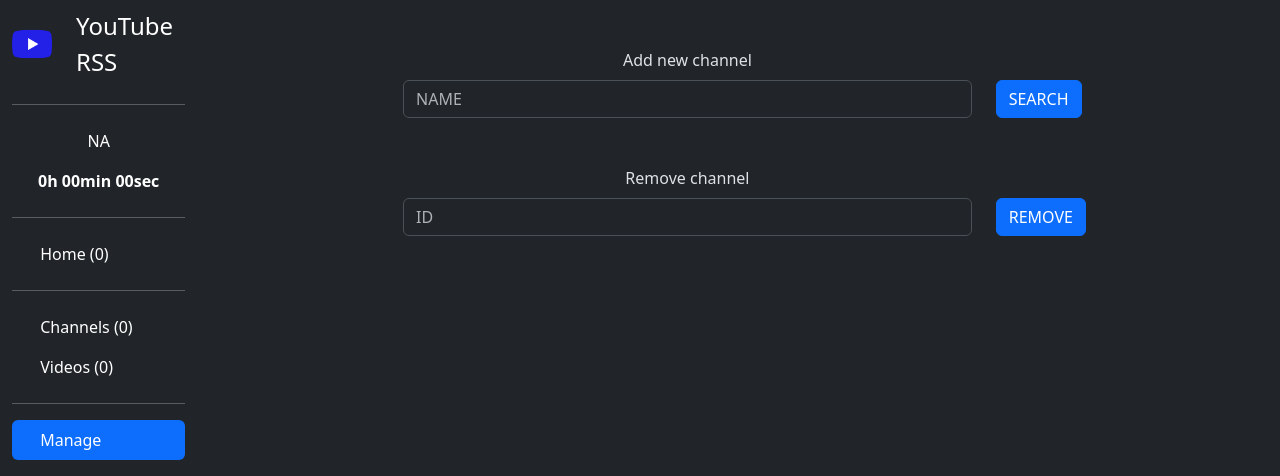
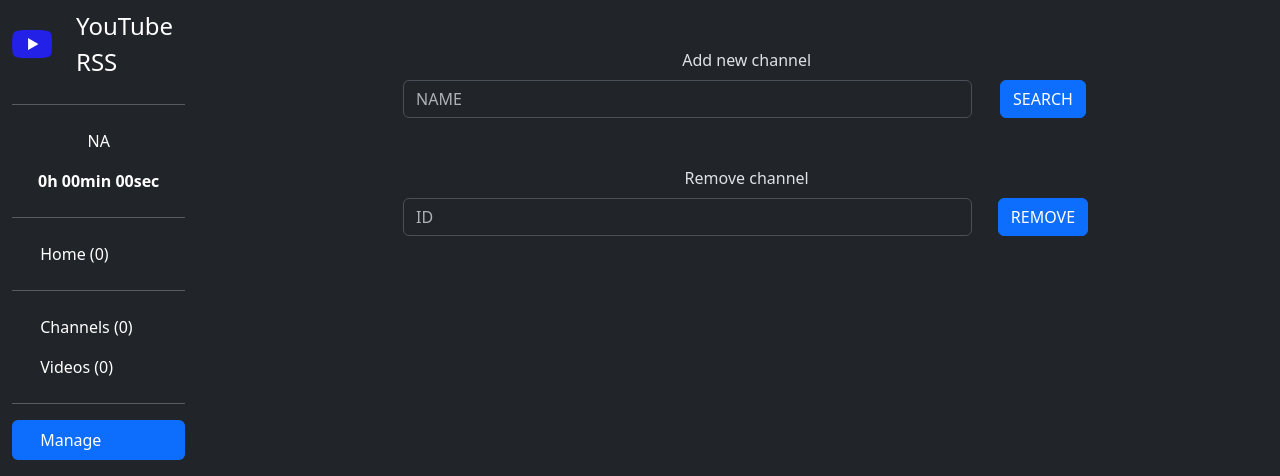
Before and after one commit to M4RC02U1F4A4/YouTube-RSS, a Flask app: page /manage in a window 1280 px wide. Shown: the top 476 px of the page. Run offline with Flask 3, Linux system fonts and the light colour scheme; data that the repository does not hold is empty.

Commit message:
Fix manage.html

```diff
--- a/app/templates/manage.html
+++ b/app/templates/manage.html
@@ -13,15 +13,15 @@
                 <div class="col-8">
                     <form action="/add" method="post">
                         <div class="row">
-                            <div class="col-10 text-center">
+                            <div class="col-12 text-center">
                                 <label class="form-label">Add new channel</label>
                             </div>
                         </div>
-                        <div class="row">
-                            <div class="col-10">
-                            <input type="text" class="form-control" name="search" placeholder="NAME">
+                        <div class="row justify-content-center row-gap-3">
+                            <div class="col-md-10">
+                                <input type="text" class="form-control" name="search" placeholder="NAME">
                             </div>
-                            <div class="col-2">
+                            <div class="col-md-2 text-center">
                                 <button type="submit" class="btn btn-primary">SEARCH</button>
                             </div>
                         </div>
@@ -50,15 +50,15 @@
                 <div class="col-8">
                     <form action="/remove" method="post">
                         <div class="row">
-                            <div class="col-10 text-center">
+                            <div class="col-12 text-center">
                                 <label class="form-label">Remove channel</label>
                             </div>
                         </div>
-                        <div class="row">
-                            <div class="col-10">
+                        <div class="row justify-content-center row-gap-3">
+                            <div class="col-md-10">
                             <input type="text" class="form-control" name="id" placeholder="ID">
                             </div>
-                            <div class="col-2">
+                            <div class="col-md-2 text-center">
                                 <button type="submit" class="btn btn-primary">REMOVE</button>
                             </div>
                         </div>
```
